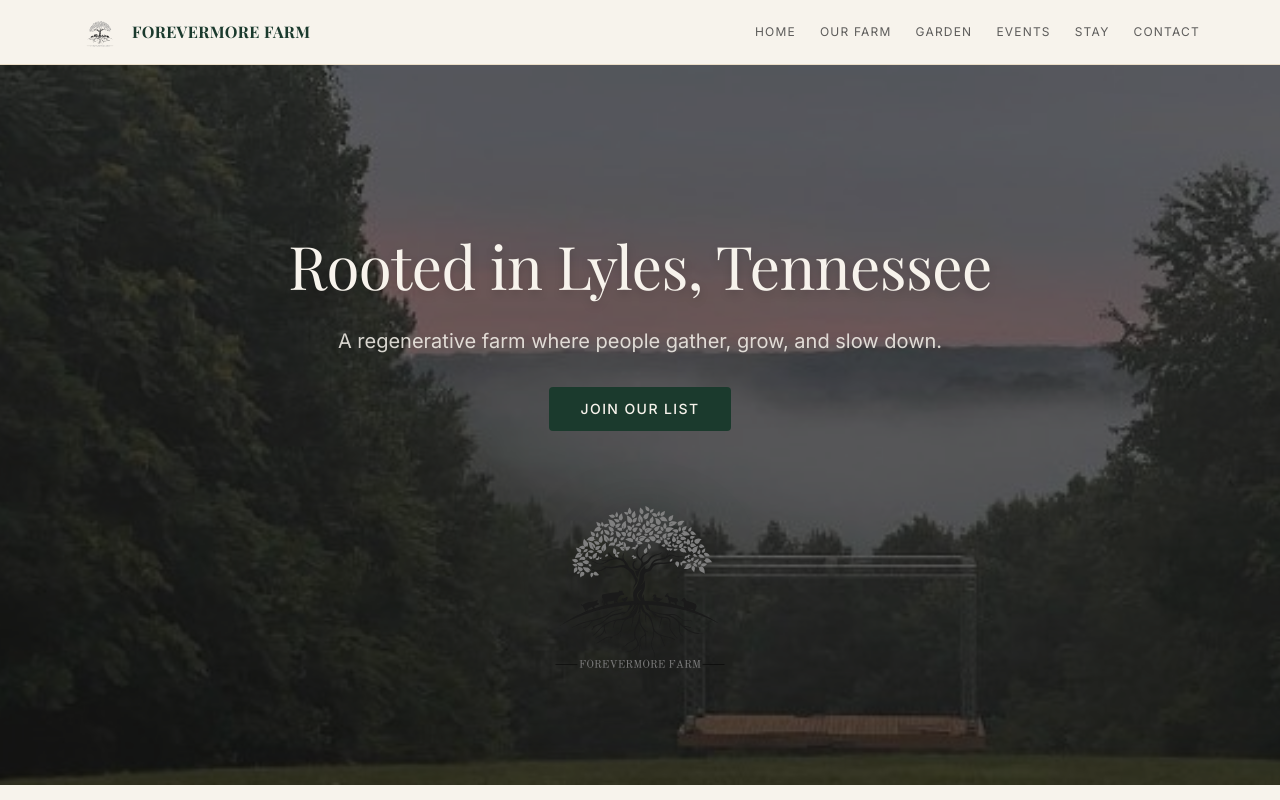
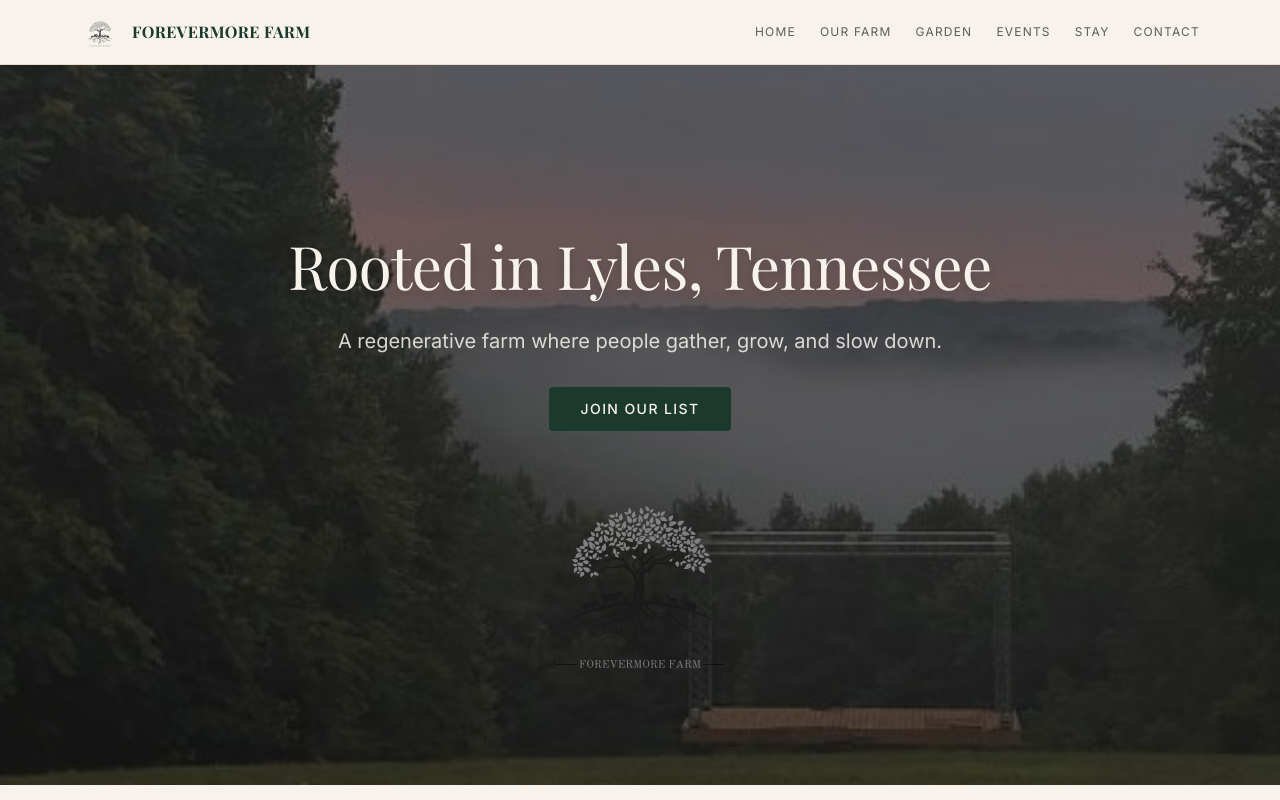
Before and after one commit to forevermore3333/forevermorefarm-website, a Next.js app: page / in a window 1280 px wide. Shown: the top 800 px of the page. Built offline with nearby package versions, Linux system fonts and the light colour scheme; a web font is replaced by a local one.

Commit message:
Hero desktop: scale 1.45 → 1.6, bottom anchored

```diff
--- a/src/components/HeroSection.tsx
+++ b/src/components/HeroSection.tsx
@@ -41,7 +41,7 @@ export default function HeroSection({ title, subtitle, ctaText, ctaHref, bgImage
               backgroundImage: `url(${bgImage})`,
               backgroundSize: 'cover',
               backgroundPosition: '50% 80%',
-              transform: 'scale(1.45)',
+              transform: 'scale(1.6)',
               transformOrigin: 'center bottom',
             }}
           />
```
